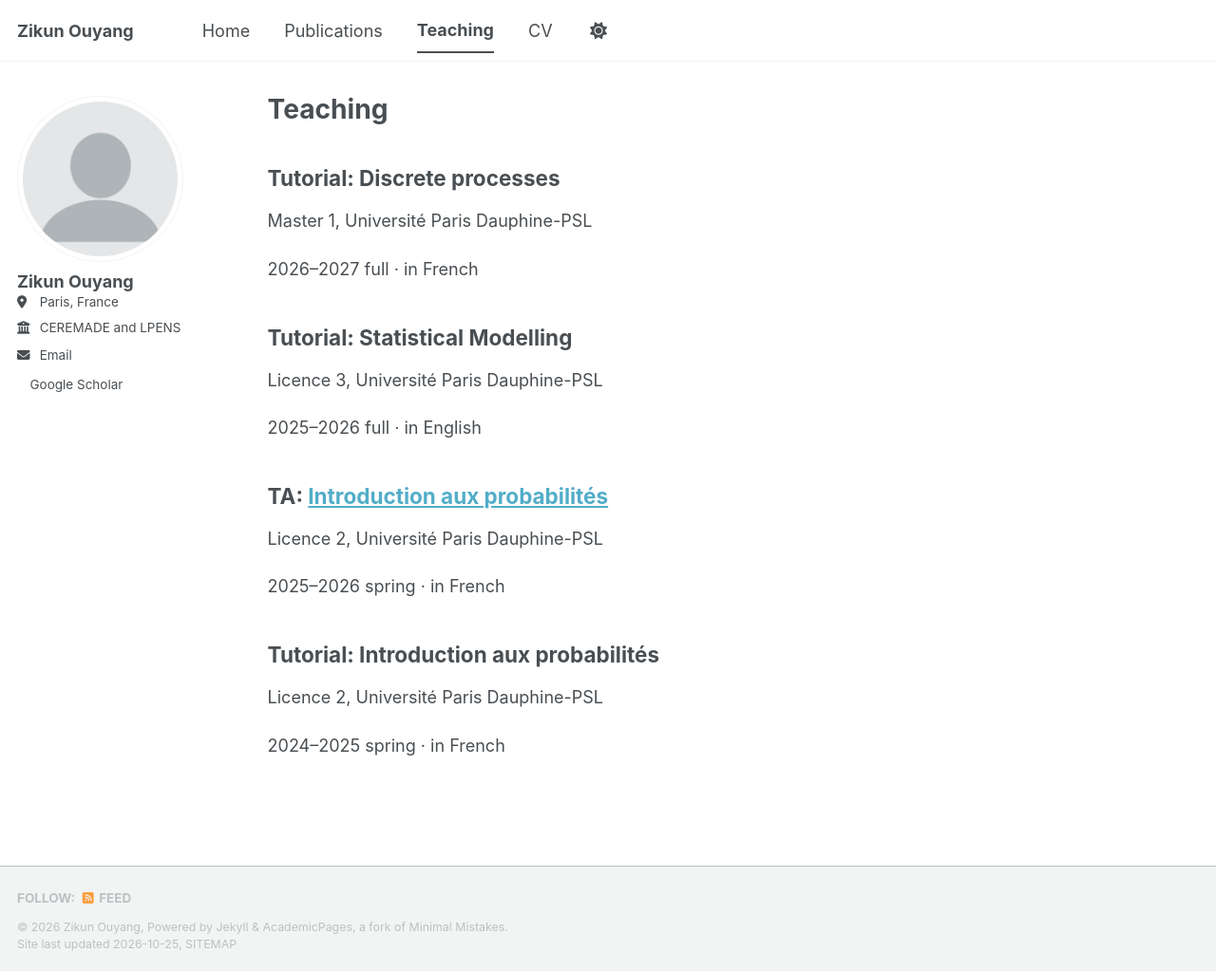
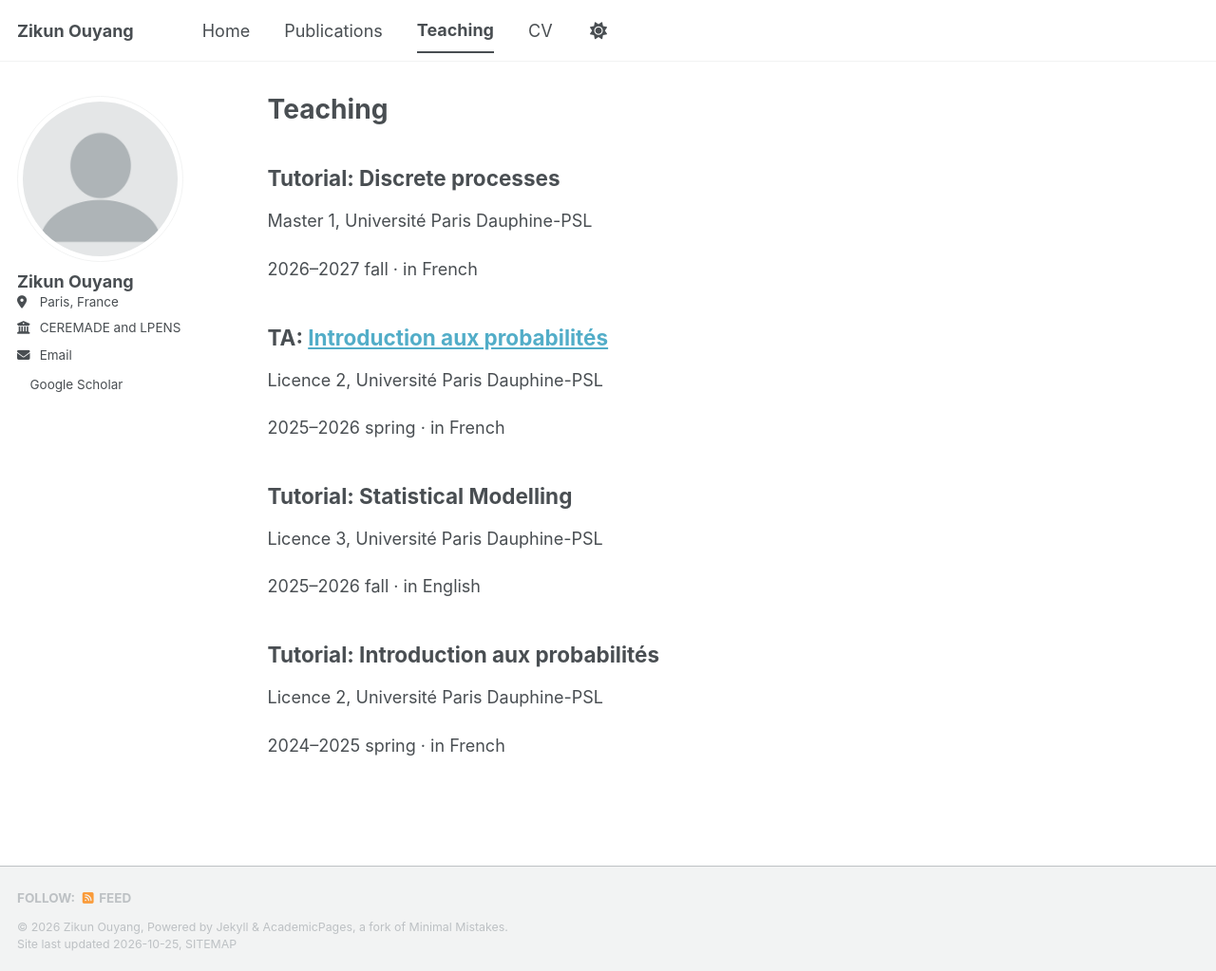
Before and after one commit to ZikunOuyang/zikunouyang.github.io, a Jekyll site: the page built from _pages/teaching.html, in a window 1280 px wide and 1023 px high. Shown: the whole window at 95% size. Built offline with Jekyll 4.4.1, drawn with Linux system fonts in a browser that asks for light colours; a style sheet for code colours, icons or effects is not loaded.

Commit message:
Update teaching.html

```diff
--- a/_pages/teaching.html
+++ b/_pages/teaching.html
@@ -7,16 +7,16 @@ author_profile: true
 
 <h2>Tutorial: Discrete processes</h2>
 <p>Master 1, Université Paris Dauphine-PSL</p>
-<p>2026–2027 full · in French</p>
-
-<h2>Tutorial: Statistical Modelling</h2>
-<p>Licence 3, Université Paris Dauphine-PSL</p>
-<p>2025–2026 full ·  in English</p>
+<p>2026–2027 fall · in French</p>
 
 <h2>TA: <a href="https://www.ceremade.dauphine.fr/~detiliere/enseignement.html"> Introduction aux probabilités</a></h2>
 <p>Licence 2, Université Paris Dauphine-PSL</p>
 <p>2025–2026 spring · in French</p>
 
+<h2>Tutorial: Statistical Modelling</h2>
+<p>Licence 3, Université Paris Dauphine-PSL</p>
+<p>2025–2026 fall ·  in English</p>
+
 <h2>Tutorial: Introduction aux probabilités</h2>
 <p>Licence 2, Université Paris Dauphine-PSL</p>
 <p>2024–2025 spring · in French</p>
```
